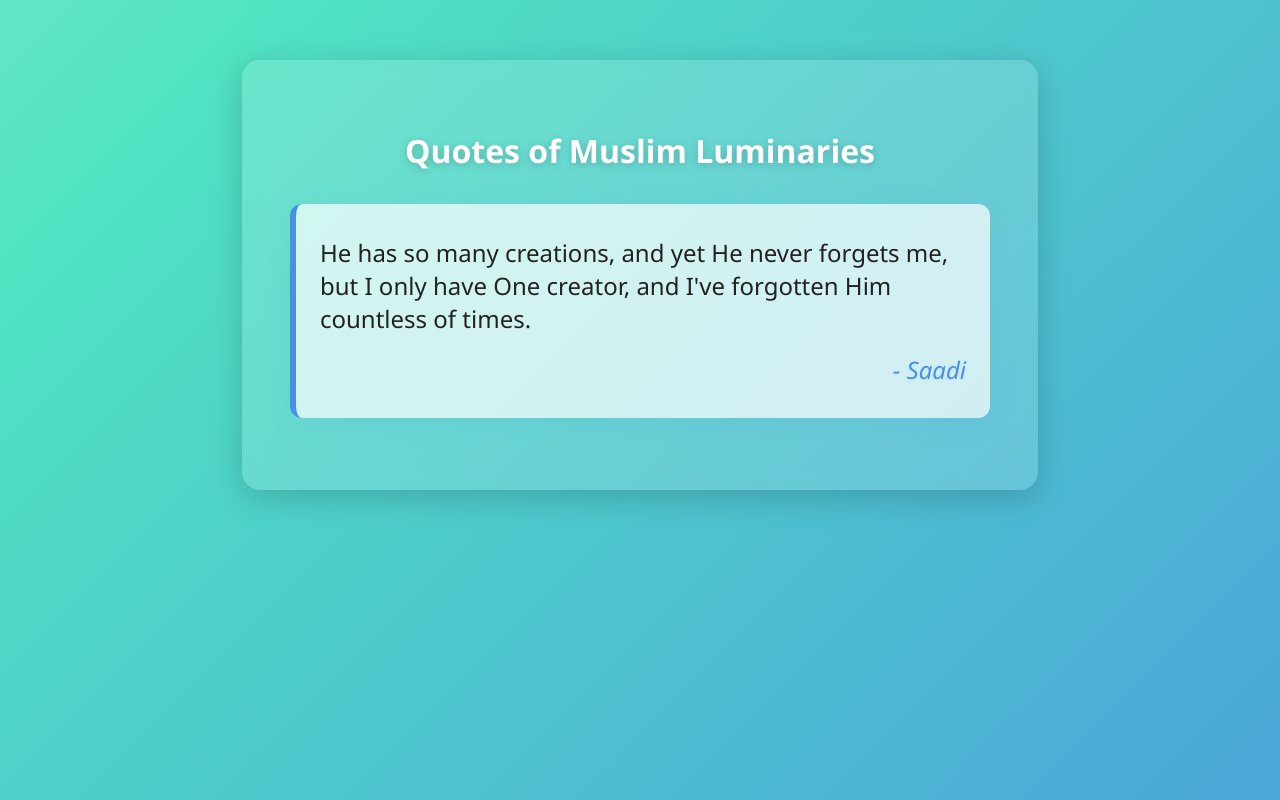
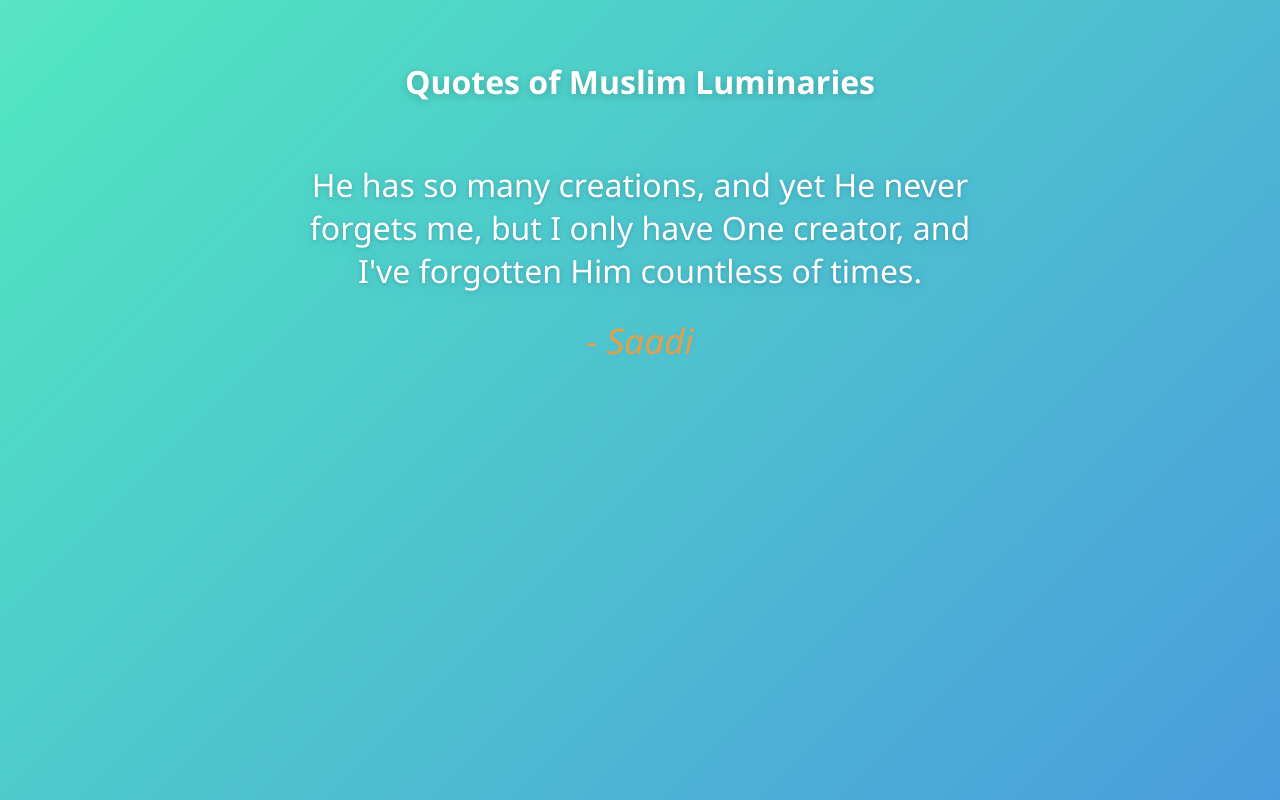
Before and after one commit to tahatariq19/MuslimLuminaries, a plain HTML site: page index.html in a window 1280 px wide. Drawn offline with Linux system fonts and the light colour scheme.

Commit message:
Refactor styling for quotes display

```diff
--- a/css/main.css
+++ b/css/main.css
@@ -17,11 +17,11 @@ body {
 .container {
   max-width: 700px;
   margin: 60px auto;
-  background: rgba(255,255,255,0.15);
-  border-radius: 18px;
-  box-shadow: 0 8px 32px rgba(0,0,0,0.18);
-  padding: 48px;
-  backdrop-filter: blur(8px);
+  background: none;
+  border-radius: 0;
+  box-shadow: none;
+  padding: 0;
+  backdrop-filter: none;
 }
 
 h1 {
@@ -32,26 +32,25 @@ h1 {
 }
 
 .quote {
-  font-size: 1.5em;
-  margin-bottom: 24px;
-  padding: 32px 24px;
-  border-left: 6px solid #4a90e2;
-  background: rgba(255,255,255,0.7);
-  border-radius: 12px;
-  box-shadow: 0 4px 24px rgba(74,144,226,0.12);
+  font-size: 2em;
+  margin: 60px auto 0 auto;
+  padding: 0;
+  border: none;
+  background: none;
+  border-radius: 0;
+  box-shadow: none;
   position: relative;
-  animation: floatQuote 2.5s ease-in-out infinite alternate;
-}
-@keyframes floatQuote {
-  0% { transform: translateY(0px); }
-  100% { transform: translateY(-16px); }
+  color: #fff;
+  text-align: center;
+  text-shadow: 0 2px 16px rgba(74,144,226,0.25), 0 1px 4px rgba(0,0,0,0.18);
 }
 
 .author {
   display: block;
-  text-align: right;
+  text-align: center;
   font-style: italic;
-  color: #4a90e2;
-  margin-top: 18px;
+  color: #e2a04a;
+  margin-top: 24px;
+  font-size: 1.1em;
   text-shadow: 0 1px 4px rgba(74,144,226,0.12);
 }
--- a/index.html
+++ b/index.html
@@ -13,6 +13,5 @@
   </div>
   <script src="js/quotes.js"></script>
   <script src="js/app.js"></script>
-  <script src="js/animations.js"></script>
 </body>
 </html>
--- a/js/app.js
+++ b/js/app.js
@@ -8,7 +8,6 @@ window.addEventListener('DOMContentLoaded', () => {
   function showQuote(index) {
     const q = quotes[index];
     quotesList.innerHTML = `<div class='quote' id='quote-box'><span>${q.text}</span><span class='author'>- ${q.author}</span></div>`;
-    if (typeof animateQuotes === 'function') animateQuotes();
   }
 
   showQuote(currentIndex);
```
